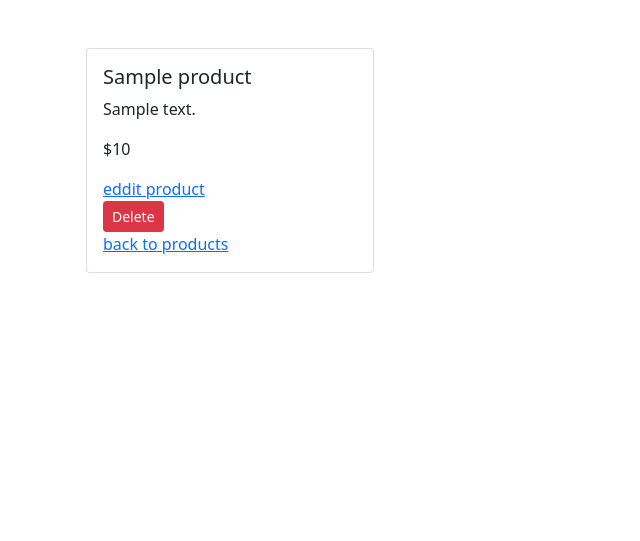
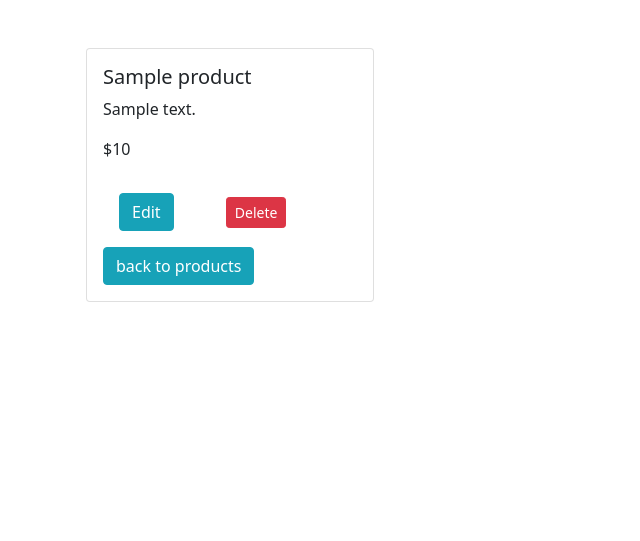
Before and after one commit to BURSUC31/Portfolio, a Node server app: page /600000000000000000000001 in a window 1280 px wide. Shown: the part 56-597 px from the top of the page, without its empty margins (0-640 px from the left). Run offline with Node 20, Linux system fonts and the light colour scheme; tables that the repository leaves empty hold one stand-in row (values such as "Sample post"); some libraries are stand-ins or nearby versions.

Commit message:
btn-style

```diff
--- a/views/products/show.ejs
+++ b/views/products/show.ejs
@@ -4,10 +4,16 @@
     <h5 class="card-title"><%= product.name %></h5>
     <p class="card-text"><%= product.description %></p>
     <p class="card-text">$<%= product.price%></p>
-    <a href="/<%=product._id  %>/edit" class="card-link">eddit product</a>
-    <form action="/<%=product._id%>?_method=DELETE" method="POST">
-      <button class="btn btn-sm btn-danger">Delete</button>
-    </form>
-    <a href="/" class="card-link">back to products</a>
+    <div class="card-body">
+      <a class="card-link btn btn-info" href="/<%=product._id  %>/edit">Edit</a>
+      <form
+        action="/<%=product._id%>?_method=DELETE"
+        method="POST"
+        class="d-inline"
+      >
+        <button class="btn btn-sm btn-danger ml-5">Delete</button>
+      </form>
+    </div>
+    <a href="/" class="card-link btn btn-info">back to products</a>
   </div>
 </div>
```
